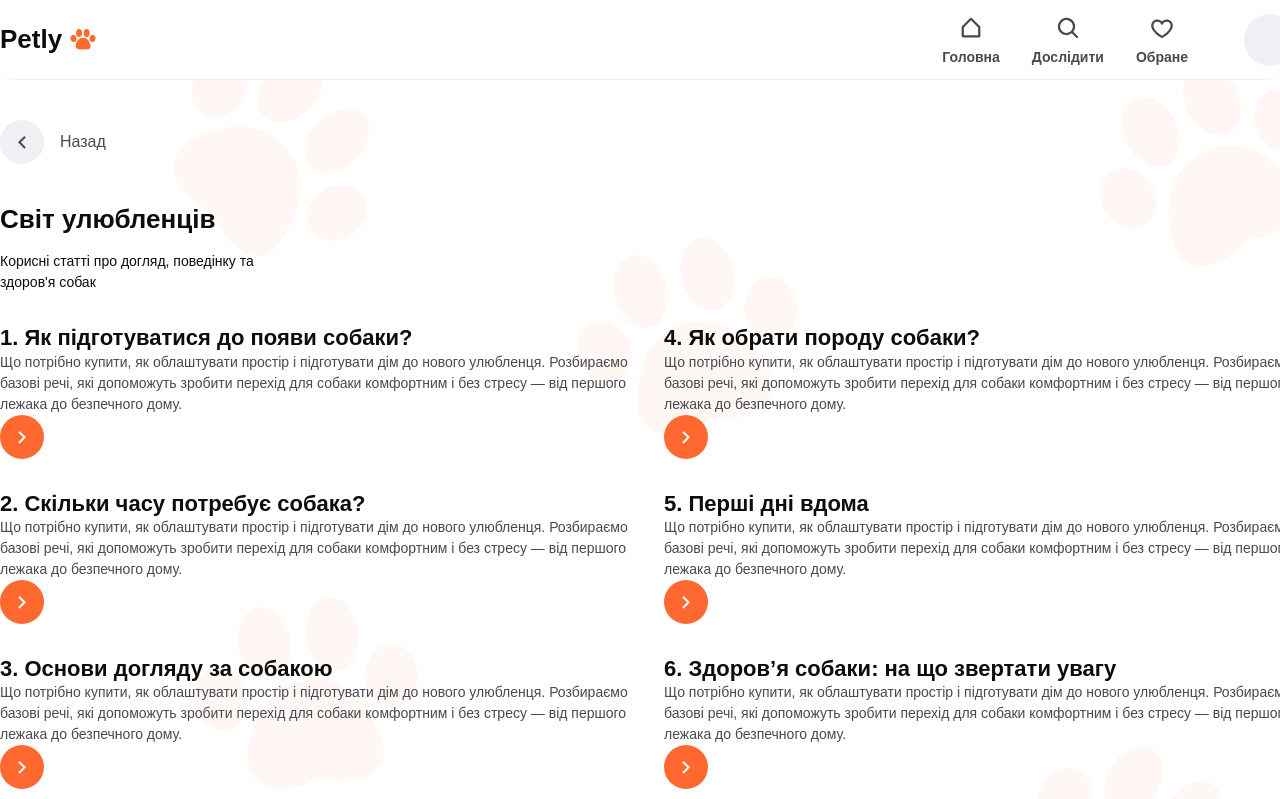
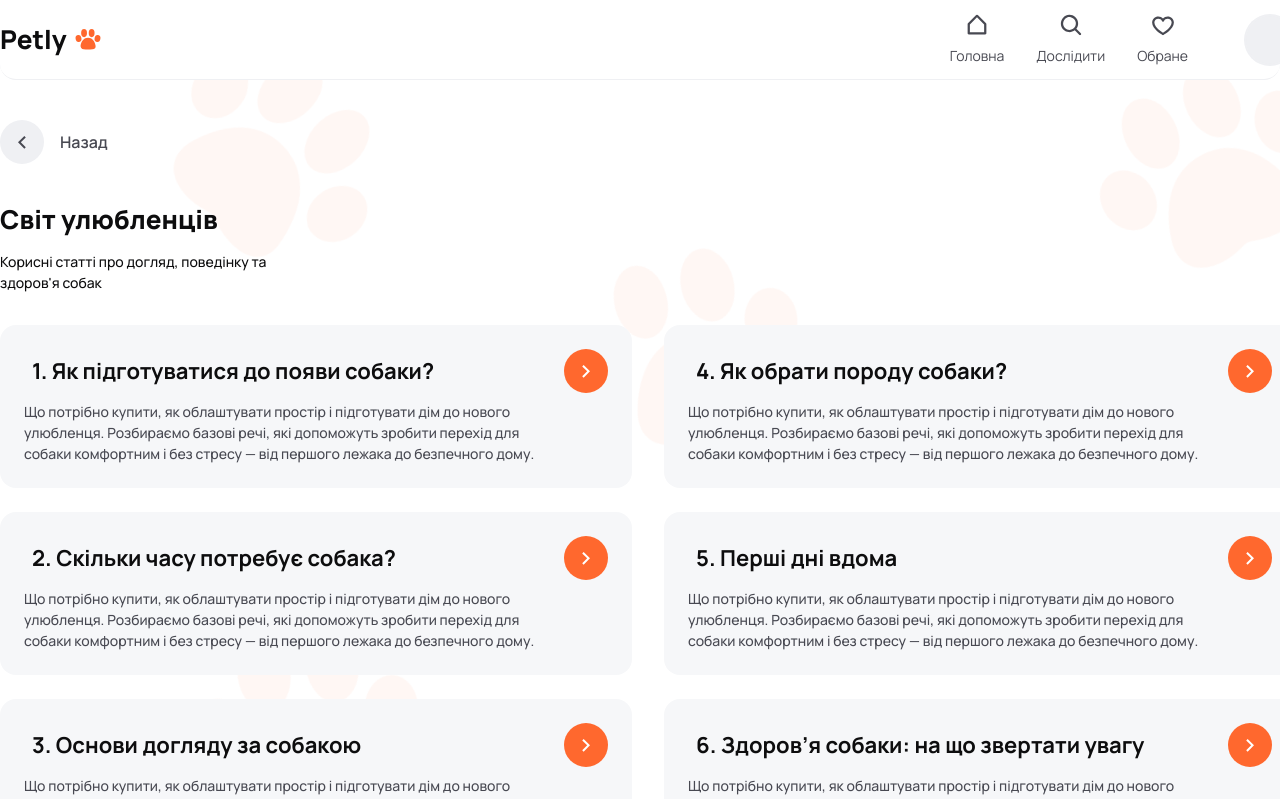
Before and after one commit to UrbanAstronaut88/paw-match, a Vue app in the folder frontend/: page /pets-world in a window 1280 px wide. Shown: the top 799 px of the page. Built offline with nearby package versions, Linux system fonts and the light colour scheme; no server answers.

Commit message:
fixed indentation

```diff
--- a/frontend/src/assets/data/quiz_questions.json
+++ b/frontend/src/assets/data/quiz_questions.json
@@ -34,9 +34,9 @@
     "question": "Чи є у вас вдома діти?",
     "field": "kids",
     "options": [
-      { "label": "Дуже висока (пріоритет)", "value": "5" },
-      { "label": "Висока/Середня", "value": "3" },
-      { "label": "Низька", "value": "1" }
+      { "label": "Маленькі діти", "value": "5" },
+      { "label": "Підлітки", "value": "3" },
+      { "label": "Дітей немає", "value": "1" }
     ]
   },
   {
--- a/frontend/src/components/ArticleSection.vue
+++ b/frontend/src/components/ArticleSection.vue
@@ -12,10 +12,13 @@ defineProps({
     required: true,
   },
   contentGap: { type: String, default: "gap-8" },
+  containerPadding: { type: String, default: "p-8" },
+  headerGap: { type: String, default: 'gap-4' },
+  alignment: { type: String, default: ' ' },
   titleStyle: { type: String, default: "text-h1 font-primary text-gray-100" },
   descriptionStyle: {
     type: String,
-    default: "text-main font-primary text-gray-100",
+    default: "text-main font-primary text-gray-80",
   },
 });
 
@@ -23,11 +26,14 @@ defineEmits(["click"]);
 </script>
 
 <template>
-  <div class="article-section" :class="contentGap">
-    <div class="article-section-header">
-      <div class="article-section-header-text">
-        <h1 class="article-section-title" :class="titleStyle">{{ title }}</h1>
-        <p class="article-section-description" :class="descriptionStyle">
+  <div
+    class="flex flex-col justify-between rounded-2xl bg-gray-10 w-158"
+    :class="[contentGap, containerPadding]"
+  >
+    <div class="flex justify-between" :class="alignment">
+      <div class="flex flex-col" :class="headerGap">
+        <h1 :class="[titleStyle]">{{ title }}</h1>
+        <p :class="descriptionStyle">
           {{ description }}
         </p>
       </div>
--- a/frontend/src/components/Favorites.vue
+++ b/frontend/src/components/Favorites.vue
@@ -117,7 +117,7 @@ const selectedIdsStrings = computed({
           />
         </svg>
       </button>
-      <span class="font-primary text-main text-gray-80">Назад</span>
+      <span class="font-primary text-btn text-gray-80">Назад</span>
     </div>
 
     <div
--- a/frontend/src/components/Footer.vue
+++ b/frontend/src/components/Footer.vue
@@ -39,16 +39,16 @@ const socialIcons = {
     <div
       class="max-w-[1296px] mx-auto flex items-start justify-between m-auto gap-6 py-6"
     >
-      <div class="flex flex-col gap-2 max-w-45">
+      <div class="flex flex-col gap-2 max-w-50">
         <span class="font-primary text-main text-gray-100">© 2026 Petly</span>
-        <span class="font-primary text-secondary text-gray-80"
+        <span class="font-primary text-small text-gray-80"
           >Розумний підбір улюбленця</span
         >
       </div>
 
       <div class="flex flex-col gap-2">
         <span class="font-primary text-main text-gray-100">Команда</span>
-        <span class="font-primary text-secondary text-gray-80">
+        <span class="font-primary text-small text-gray-80">
           {{ team.join(" · ") }}
         </span>
       </div>
--- a/frontend/src/components/HomePage.vue
+++ b/frontend/src/components/HomePage.vue
@@ -34,7 +34,7 @@ function openFavorites() {
       <ArticleSection
         title="Світ улюбленців"
         description="Статті про собак — від вибору до догляду та розуміння поведінки"
-        description-style="max-w-111.5"
+        description-style="max-w-111.5 text-main font-primary text-gray-80"
         @click="open('pets-world')"
       >
         <AppArticleCards />
--- a/frontend/src/components/PetsWorld.vue
+++ b/frontend/src/components/PetsWorld.vue
@@ -25,17 +25,23 @@ function openArticle(slug) {
       text-col-class="col-span-3"
     >
       <div
-        class="col-span-12 grid grid-cols-2 grid-flow-col grid-rows-3 gap-8 mb-9 -mt-2"
+        class="col-span-12 grid grid-cols-2 grid-flow-col grid-rows-3 gap-x-8 gap-y-6 mb-9 -mt-2"
       >
         <ArticleSection
           v-for="article in articles"
           :key="article.id"
           :title="article.title"
-          :description="article.description"
-          title-style="text-h2 font-primary text-gray-100"
-          description-style="text-secondary font-primary text-gray-80"
+          title-style="text-h2 font-primary text-gray-100 pl-2"
+          header-gap=""
           @click="openArticle(article.slug)"
-        />
+          content-gap="gap-2"
+          container-padding="p-6"
+          alignment="items-center"
+        >
+          <p class="text-secondary font-primary text-gray-80 max-w-[530px]">
+            {{ article.description }}
+          </p>
+        </ArticleSection>
       </div>
     </AppSplitContent>
   </AppPageLayout>
--- a/frontend/src/components/assets/AppArticleCards.vue
+++ b/frontend/src/components/assets/AppArticleCards.vue
@@ -27,7 +27,7 @@ defineProps({
     <div
       v-for="(article, index) in articles"
       :key="index"
-      class="flex flex-col gap-4 rounded-2xl p-6 bg-gray-20 shadow-card cursor-pointer"
+      class="flex flex-col gap-2 rounded-2xl p-6 bg-gray-20 shadow-card cursor-pointer"
       @click="router.push(`/article/${article.slug}`)"
     >
       <h3 class="text-h3 font-primary text-gray-100">{{ article.title }}</h3>
--- a/frontend/src/components/assets/AppPageLayout.vue
+++ b/frontend/src/components/assets/AppPageLayout.vue
@@ -12,7 +12,7 @@ defineEmits(["back"]);
       <button class="btn btn-icon btn-icon-secondary" @click="$emit('back')">
         <ArrowLeftIcon class="size-6" />
       </button>
-      <span class="font-primary text-main text-gray-80"> Назад </span>
+      <span class="font-primary text-btn text-gray-80"> Назад </span>
     </div>
 
     <slot />
--- a/frontend/src/components/assets/AppTabSwitcher.vue
+++ b/frontend/src/components/assets/AppTabSwitcher.vue
@@ -29,7 +29,7 @@ const activeIndex = computed({
     <button
       v-for="(tab, index) in tabs"
       :key="index"
-      class="tab-switcher-item"
+      class="tab-switcher-item text-btn-small"
       :class="{ 'tab-switcher-item--active': activeIndex === index }"
       @click="activeIndex = index"
     >
--- a/frontend/src/styles/quiz-hero.css
+++ b/frontend/src/styles/quiz-hero.css
@@ -13,7 +13,7 @@
 }
 
 @utility quiz-hero-description {
-  @apply text-main font-primary text-gray-100;
+  @apply text-main font-primary text-gray-80;
   max-width: 322px;
 }
 
--- a/frontend/src/styles/variables.css
+++ b/frontend/src/styles/variables.css
@@ -1,37 +1,45 @@
 @theme {
-  --font-primary: "Poppins", sans-serif;
+  --font-primary: "Manrope", sans-serif;
 
   --text-h1: 26px;
   --text-h1--line-height: 1.2;
-  --text-h1--font-weight: 700;
+  --text-h1--font-weight: 800;
+  --text-h1--letter-spacing: 0em;
 
   --text-h2: 22px;
   --text-h2--line-height: 1.2;
-  --text-h2--font-weight: 600;
+  --text-h2--font-weight: 700;
+  --text-h2--letter-spacing: 0em;
 
   --text-h3: 18px;
   --text-h3--line-height: 1.2;
-  --text-h3--font-weight: 500;
+  --text-h3--font-weight: 600;
+  --text-h3--letter-spacing: 0em;
 
   --text-btn: 16px;
   --text-btn--line-height: 1;
-  --text-btn--font-weight: 500;
+  --text-btn--font-weight: 600;
+  --text-btn--letter-spacing: 0em;
 
-  --text-name: 20px;
-  --text-name--line-height: 1.5;
-  --text-name--font-weight: 700;
+  --text-btn-small: 14px;
+  --text-btn-small--line-height: 1.2;
+  --text-btn-small--font-weight: 600;
+  --text-btn-small--letter-spacing: 0em;
 
   --text-main: 16px;
   --text-main--line-height: 1.5;
-  --text-main--font-weight: 500;
+  --text-main--font-weight: 600;
+  --text-main--letter-spacing: 0em;
 
   --text-secondary: 14px;
   --text-secondary--line-height: 1.5;
-  --text-secondary--font-weight: 400;
+  --text-secondary--font-weight: 500;
+  --text-secondary--letter-spacing: 0em;
 
   --text-small: 14px;
-  --text-small--line-height: 1;
-  --text-small--font-weight: 600;
+  --text-small--line-height: 1.3;
+  --text-small--font-weight: 400;
+  --text-small--letter-spacing: 0em;
 
   /* colors */
   --color-primary: #ff682e;
```
Also changed, not shown: frontend/src/components/assets/AppFavoritesMiniCards.vue (+7 -4 lines).
